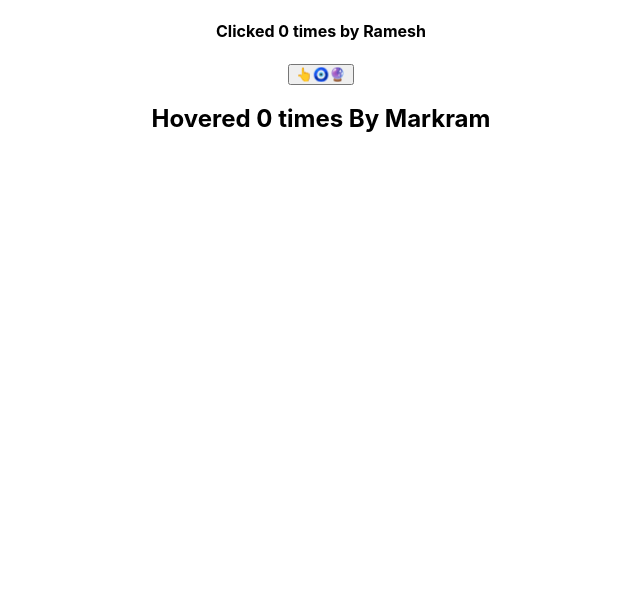
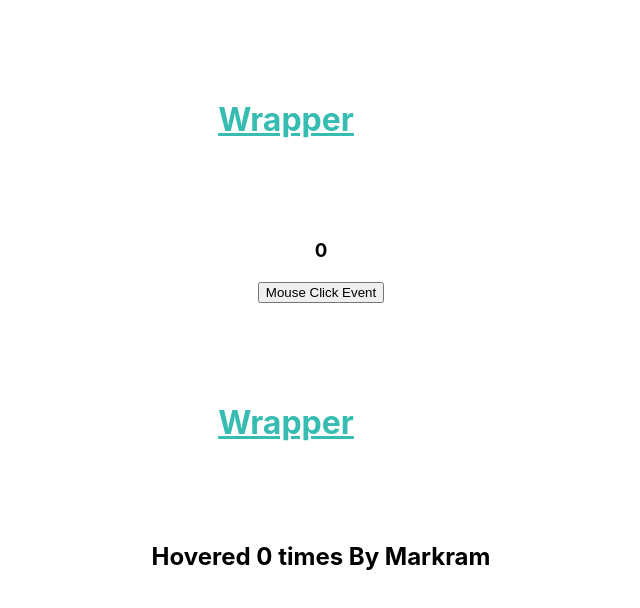
Before and after one commit to MarkDevram/Practice-React-All-Time, a React (Create React App) app: page / in a window 1280 px wide. Shown: the top 608 px of the page, without its empty margins (319-959 px from the left). Built offline with nearby package versions, Linux system fonts and the light colour scheme.

Commit message:
Render props

```diff
--- a/src/App.js
+++ b/src/App.js
@@ -34,12 +34,24 @@ import ErrorBoundary from "./Components/ErrorBoundary/ErrorBoundary"
 import PortalDemo from "./Components/Portals/PortalDemo"
 import ClickCounter from "./Components/HigherOrderComponents/ClickCounter"
 import HoverCounter from "./Components/HigherOrderComponents/HoverCounter"
+import LogicOfCounter from "./Components/RenderProps/LogicOfCounter"
+import MouseClick from "./Components/RenderProps/MouseClick"
 
 function App() {
   return (
     <div className="App">
-      <ClickCounter />
-      <HoverCounter />
+      <LogicOfCounter
+        render={(count, incCount) => {
+          return <MouseClick count={count} incCount={incCount} />
+        }}
+      />
+      <LogicOfCounter
+        render={function (count, incCrement) {
+          return <HoverCounter count={count} incCrement={incCrement} />
+        }}
+      />
+      {/* <ClickCounter />
+      <HoverCounter /> */}
       {/* <HoverCounter /> */}
       {/* <PortalDemo /> */}
       {/* <ErrorBoundary>
--- /dev/null
+++ b/src/Components/RenderProps/LogicOfCounter.js
@@ -0,0 +1,27 @@
+import React, { Component } from "react"
+import MouseClick from "./MouseClick"
+
+class LogicOfCounter extends Component {
+  constructor(props) {
+    super(props)
+
+    this.state = {
+      count: 0,
+    }
+  }
+  incCount = () => {
+    this.setState({ count: this.state.count + 1 })
+  }
+  render() {
+    return (
+      <div>
+        <h1>
+          <u>Wrapper</u>
+        </h1>
+        <p>{this.props.render(this.state.count, this.incCount)}</p>
+      </div>
+    )
+  }
+}
+
+export default LogicOfCounter
--- /dev/null
+++ b/src/Components/RenderProps/MouseClick.js
@@ -0,0 +1,14 @@
+import React, { Component } from "react"
+
+class MouseClick extends Component {
+  render() {
+    return (
+      <div>
+        <h3>{this.props.count}</h3>
+        <button onClick={this.props.incCount}>Mouse Click Event</button>
+      </div>
+    )
+  }
+}
+
+export default MouseClick
```
Also changed, not shown: src/Components/RenderProps/Basic/User.js (added, +14 -0 lines), src/Components/RenderProps/HoverCounter.js (added, +13 -0 lines).
